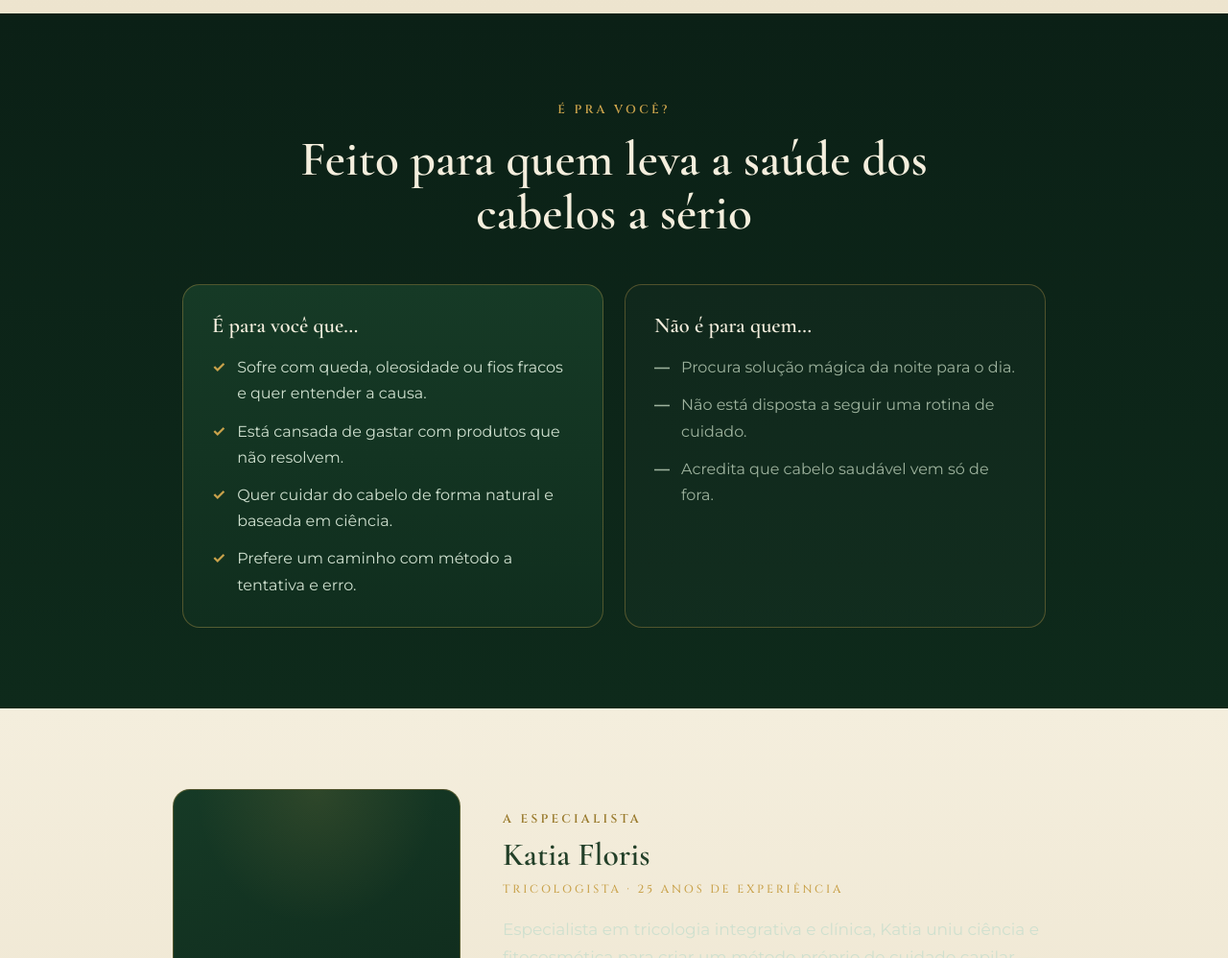
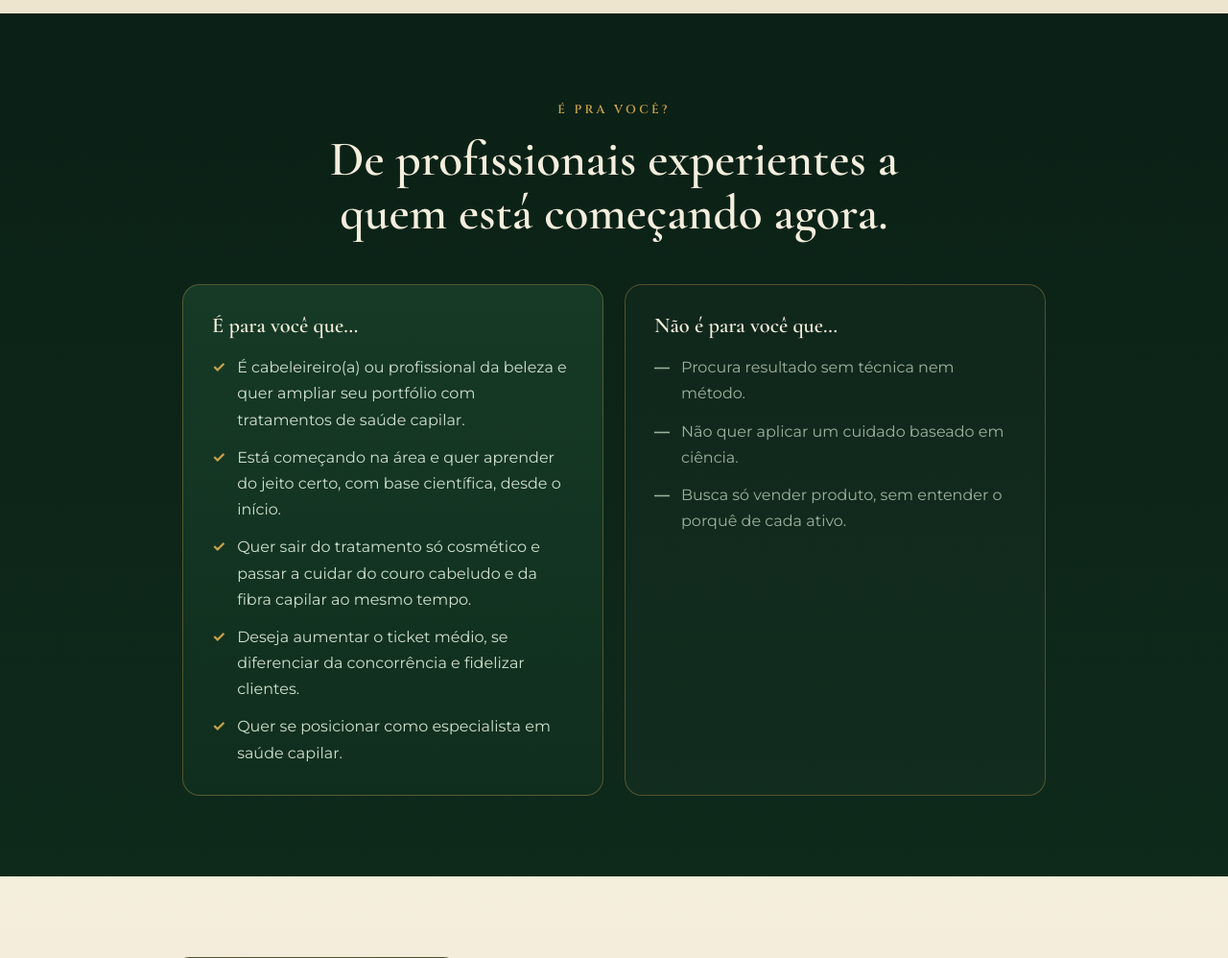
Before and after one commit to CarolRibeiro-S/katia_floris, a plain HTML site: page index.html in a window 1280 px wide. Shown: the part 5460-6458 px from the top of the page at 96% size. Drawn offline with nearby package versions, Linux system fonts and the light colour scheme.

Commit message:
feat: atualiza secao para quem e com publico profissional
Co-Authored-By: Claude Sonnet 4.6 <noreply@anthropic.com>

```diff
--- a/index.html
+++ b/index.html
@@ -460,23 +460,24 @@
 <!-- FOR WHOM -->
 <section class="sec sec-green">
   <div class="wrap rv">
-    <div class="sec-head"><span class="kicker">É pra você?</span><h2 class="h-lg" style="color:var(--cream)">Feito para quem leva a saúde dos cabelos a sério</h2></div>
+    <div class="sec-head"><span class="kicker">É pra você?</span><h2 class="h-lg" style="color:var(--cream)">De profissionais experientes a quem está começando agora.</h2></div>
     <div class="two-col">
       <div class="whom yes">
         <h3>É para você que…</h3>
         <ul>
-          <li><span class="mk">✓</span> Sofre com queda, oleosidade ou fios fracos e quer entender a causa.</li>
-          <li><span class="mk">✓</span> Está cansada de gastar com produtos que não resolvem.</li>
-          <li><span class="mk">✓</span> Quer cuidar do cabelo de forma natural e baseada em ciência.</li>
-          <li><span class="mk">✓</span> Prefere um caminho com método a tentativa e erro.</li>
+          <li><span class="mk">✓</span> É cabeleireiro(a) ou profissional da beleza e quer ampliar seu portfólio com tratamentos de saúde capilar.</li>
+          <li><span class="mk">✓</span> Está começando na área e quer aprender do jeito certo, com base científica, desde o início.</li>
+          <li><span class="mk">✓</span> Quer sair do tratamento só cosmético e passar a cuidar do couro cabeludo e da fibra capilar ao mesmo tempo.</li>
+          <li><span class="mk">✓</span> Deseja aumentar o ticket médio, se diferenciar da concorrência e fidelizar clientes.</li>
+          <li><span class="mk">✓</span> Quer se posicionar como especialista em saúde capilar.</li>
         </ul>
       </div>
       <div class="whom no">
-        <h3>Não é para quem…</h3>
+        <h3>Não é para você que…</h3>
         <ul>
-          <li><span class="mk">—</span> Procura solução mágica da noite para o dia.</li>
-          <li><span class="mk">—</span> Não está disposta a seguir uma rotina de cuidado.</li>
-          <li><span class="mk">—</span> Acredita que cabelo saudável vem só de fora.</li>
+          <li><span class="mk">—</span> Procura resultado sem técnica nem método.</li>
+          <li><span class="mk">—</span> Não quer aplicar um cuidado baseado em ciência.</li>
+          <li><span class="mk">—</span> Busca só vender produto, sem entender o porquê de cada ativo.</li>
         </ul>
       </div>
     </div>
```
